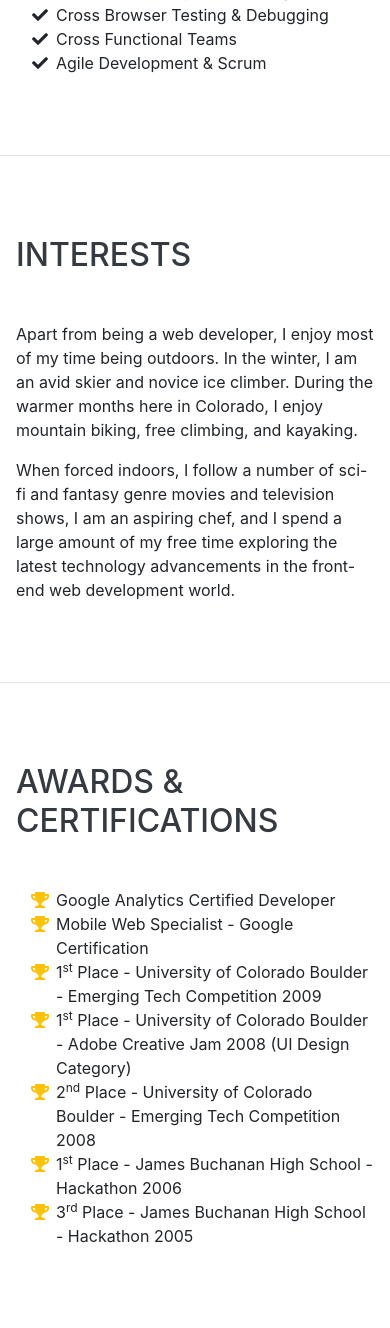
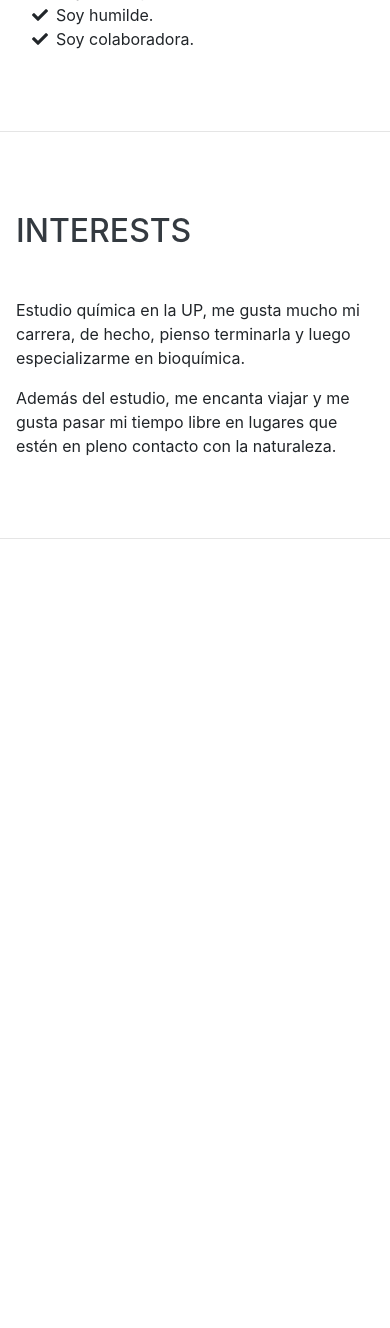
Before and after one commit to luzgonzalez000/Mi-primera-pagina-web, a website with bundled scripts: page index.html in a window 390 px wide. Shown: the part 1471-2799 px from the top of the page. After the commit the page ends 2010 px from the top, so only its background shows below. Built offline with nearby package versions, Linux system fonts and the light colour scheme; a web font is replaced by a local one.

Commit message:
Update index.html

```diff
--- a/index.html
+++ b/index.html
@@ -41,9 +41,6 @@
           <a class="nav-link js-scroll-trigger" href="#about">About</a>
         </li>
         <li class="nav-item">
-          <a class="nav-link js-scroll-trigger" href="#experience">Experience</a>
-        </li>
-        <li class="nav-item">
           <a class="nav-link js-scroll-trigger" href="#education">Education</a>
         </li>
         <li class="nav-item">
@@ -52,9 +49,7 @@
         <li class="nav-item">
           <a class="nav-link js-scroll-trigger" href="#interests">Interests</a>
         </li>
-        <li class="nav-item">
-          <a class="nav-link js-scroll-trigger" href="#awards">Awards</a>
-        </li>
+
       </ul>
     </div>
   </nav>
@@ -133,20 +128,18 @@
         <h2 class="mb-5">Skills</h2>
         </ul>
 
-        <div class="subheading mb-3">Workflow</div>
+        <div class="subheading mb-3">Soy buena organizando.</div>
         <ul class="fa-ul mb-0">
           <li>
             <i class="fa-li fa fa-check"></i>
-            Mobile-First, Responsive Design</li>
+            Soy buena para brindar tutorías.</li>
           <li>
             <i class="fa-li fa fa-check"></i>
-            Cross Browser Testing &amp; Debugging</li>
+            Soy humilde.</li>
           <li>
             <i class="fa-li fa fa-check"></i>
-            Cross Functional Teams</li>
+            Soy colaboradora.</li>
           <li>
-            <i class="fa-li fa fa-check"></i>
-            Agile Development &amp; Scrum</li>
         </ul>
       </div>
     </section>
@@ -156,44 +149,13 @@
     <section class="resume-section p-3 p-lg-5 d-flex align-items-center" id="interests">
       <div class="w-100">
         <h2 class="mb-5">Interests</h2>
-        <p>Apart from being a web developer, I enjoy most of my time being outdoors. In the winter, I am an avid skier and novice ice climber. During the warmer months here in Colorado, I enjoy mountain biking, free climbing, and kayaking.</p>
-        <p class="mb-0">When forced indoors, I follow a number of sci-fi and fantasy genre movies and television shows, I am an aspiring chef, and I spend a large amount of my free time exploring the latest technology advancements in the front-end web development world.</p>
+        <p>Estudio química en la UP, me gusta mucho mi carrera, de hecho, pienso terminarla y luego especializarme en bioquímica.</p>
+        <p class="mb-0">Además del estudio, me encanta viajar y me gusta pasar mi tiempo libre en lugares que estén en pleno contacto con la naturaleza.</p>
       </div>
     </section>
 
     <hr class="m-0">
 
-    <section class="resume-section p-3 p-lg-5 d-flex align-items-center" id="awards">
-      <div class="w-100">
-        <h2 class="mb-5">Awards &amp; Certifications</h2>
-        <ul class="fa-ul mb-0">
-          <li>
-            <i class="fa-li fa fa-trophy text-warning"></i>
-            Google Analytics Certified Developer</li>
-          <li>
-            <i class="fa-li fa fa-trophy text-warning"></i>
-            Mobile Web Specialist - Google Certification</li>
-          <li>
-            <i class="fa-li fa fa-trophy text-warning"></i>
-            1<sup>st</sup>
-            Place - University of Colorado Boulder - Emerging Tech Competition 2009</li>
-          <li>
-            <i class="fa-li fa fa-trophy text-warning"></i>
-            1<sup>st</sup>
-            Place - University of Colorado Boulder - Adobe Creative Jam 2008 (UI Design Category)</li>
-          <li>
-            <i class="fa-li fa fa-trophy text-warning"></i>
-            2<sup>nd</sup>
-            Place - University of Colorado Boulder - Emerging Tech Competition 2008</li>
-          <li>
-            <i class="fa-li fa fa-trophy text-warning"></i>
-            1<sup>st</sup>
-            Place - James Buchanan High School - Hackathon 2006</li>
-          <li>
-            <i class="fa-li fa fa-trophy text-warning"></i>
-            3<sup>rd</sup>
-            Place - James Buchanan High School - Hackathon 2005</li>
-        </ul>
       </div>
     </section>
 
```
